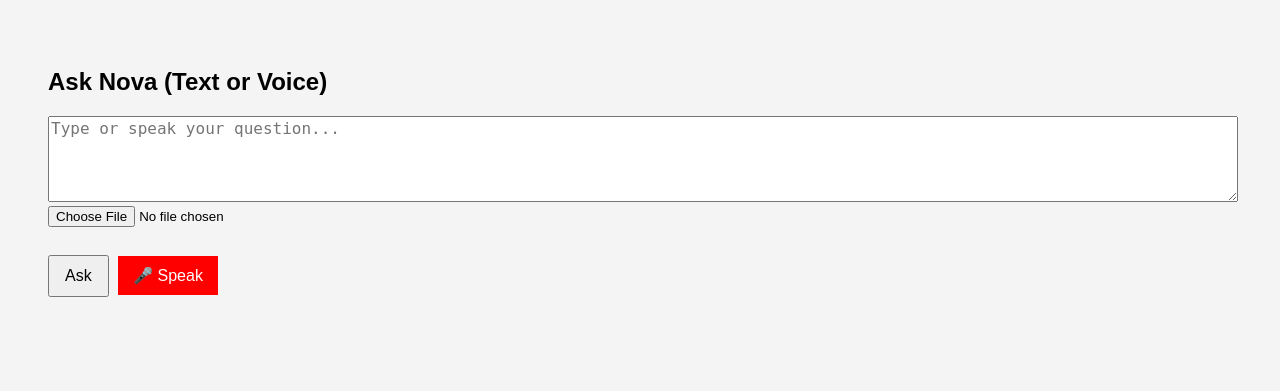
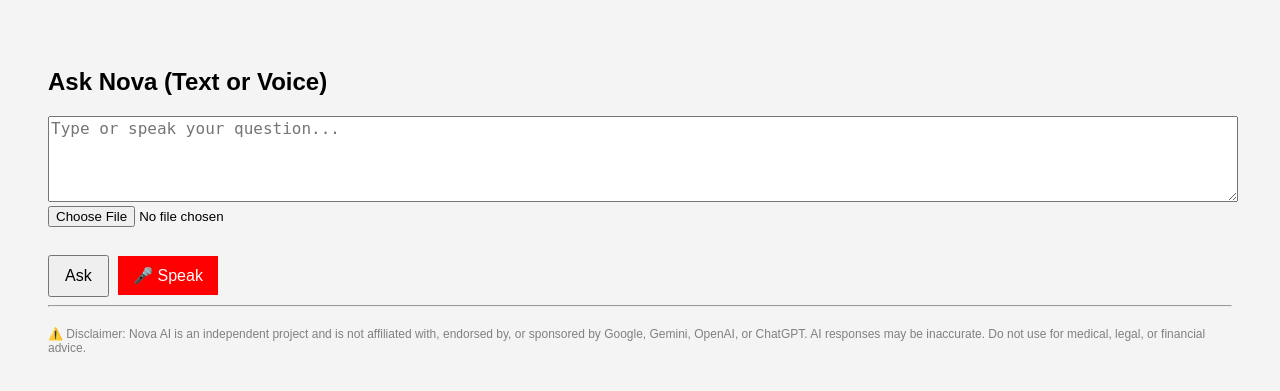
Before and after one commit to dhairyanagpal2007-lgtm/gemini-ai-app, a Flask app: page / in a window 1280 px wide. Shown: the top 391 px of the page. Run offline with Flask 3, Linux system fonts and the light colour scheme.

Commit message:
Update index.html

```diff
--- a/templates/index.html
+++ b/templates/index.html
@@ -78,5 +78,13 @@ function startMic() {
 }
 </script>
 
+<hr>
+
+<p style="font-size:12px;color:gray;margin-top:20px;">
+⚠️ Disclaimer: Nova AI is an independent project and is not affiliated with,
+endorsed by, or sponsored by Google, Gemini, OpenAI, or ChatGPT.
+AI responses may be inaccurate. Do not use for medical, legal, or financial advice.
+</p>
+
 </body>
 </html>
```
